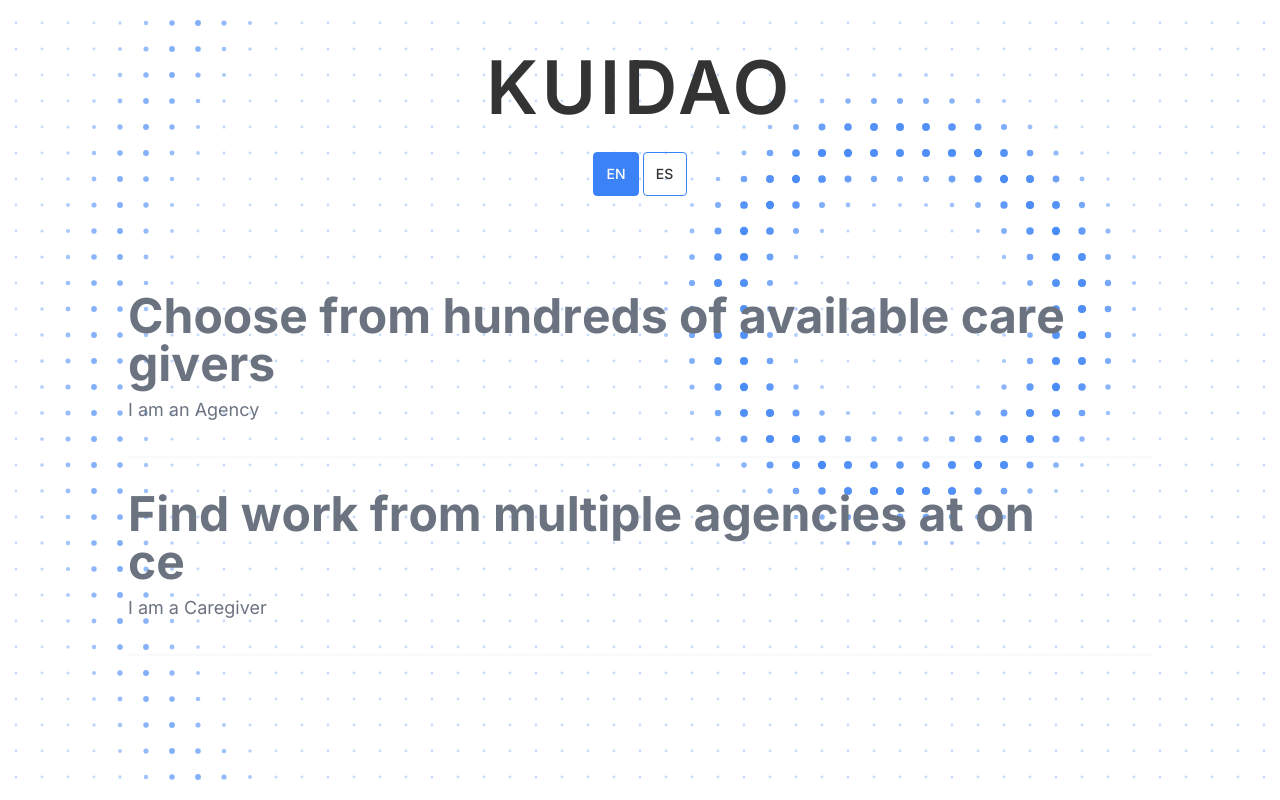
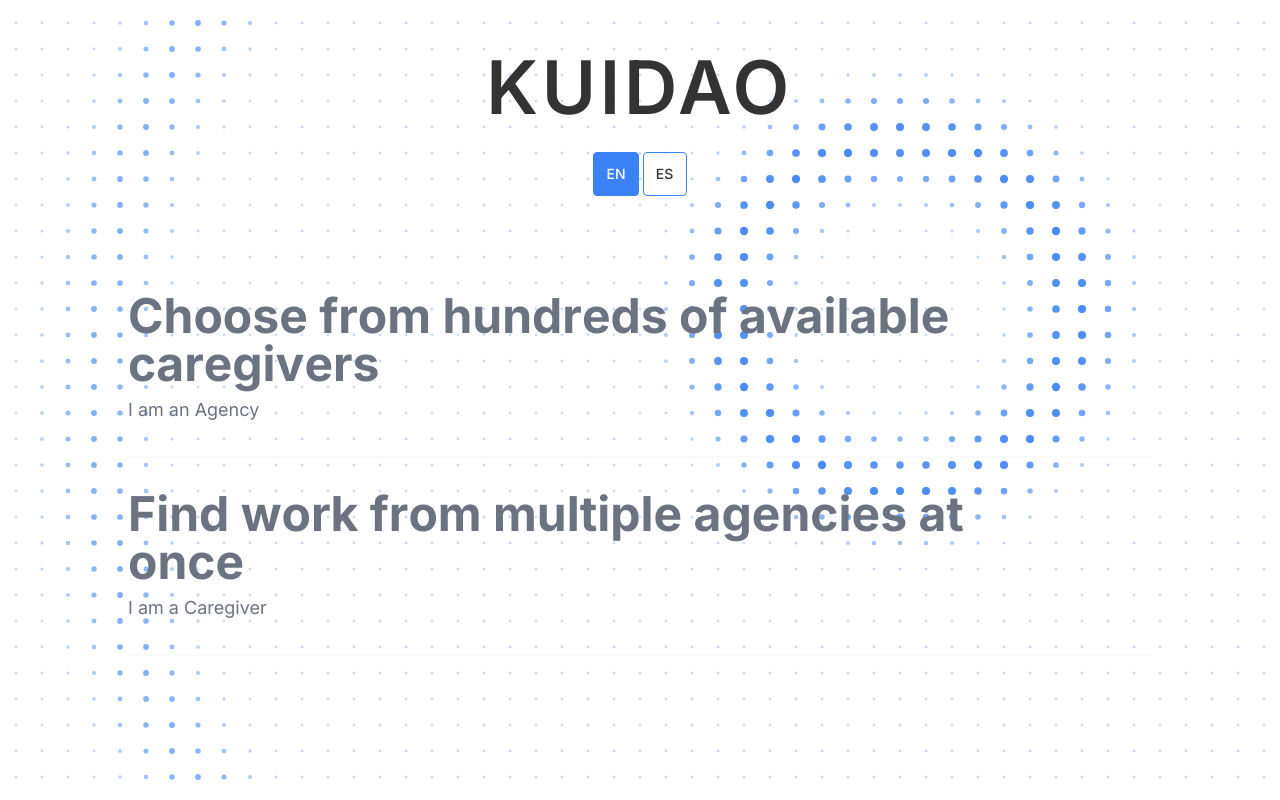
Before and after one commit to romaniantwinkie/kuida, a Next.js app: page / in a window 1280 px wide. Built offline with nearby package versions, Linux system fonts and the light colour scheme.

Commit message:
Keep hover-link headings wrapping on word boundaries.
Letter motion stays inside each word so phrases like "at once" and "disponibles" no longer split mid-word.

Co-authored-by: romaniantwinkie <romaniantwinkie@users.noreply.github.com>

```diff
--- a/src/components/ui/interactive-hover-links.tsx
+++ b/src/components/ui/interactive-hover-links.tsx
@@ -50,12 +50,19 @@ function HoverLink({ heading, subheading, href }: InteractiveHoverLinkItem) {
           }}
           transition={{
             type: "spring",
-            staggerChildren: 0.075,
-            delayChildren: 0.25,
+            staggerChildren: 0.05,
+            delayChildren: 0.1,
           }}
           className="relative z-10 block text-3xl font-bold text-muted-foreground transition-colors duration-500 group-hover:text-foreground group-focus-visible:text-foreground sm:text-4xl md:text-5xl"
         >
-          {heading.split("").map((letter, index) => (
+          {heading.split(" ").map((word, wordIndex, words) => (
+            <span key={`${word}-${wordIndex}`}>
+              <motion.span
+                className="inline-block whitespace-nowrap"
+                variants={{ initial: { x: 0 }, whileHover: { x: 0 } }}
+                transition={{ staggerChildren: 0.03 }}
+              >
+                {word.split("").map((letter, letterIndex) => (
                   <motion.span
                     variants={{
                       initial: { x: 0 },
@@ -63,10 +70,14 @@ function HoverLink({ heading, subheading, href }: InteractiveHoverLinkItem) {
                     }}
                     transition={{ type: "spring" }}
                     className="inline-block"
-              key={`${letter}-${index}`}
+                    key={`${letter}-${letterIndex}`}
                   >
-              {letter === " " ? "\u00A0" : letter}
+                    {letter}
                   </motion.span>
+                ))}
+              </motion.span>
+              {wordIndex < words.length - 1 ? " " : null}
+            </span>
           ))}
         </motion.span>
         <span className="relative z-10 mt-2 block text-base text-muted-foreground transition-colors duration-500 group-hover:text-foreground group-focus-visible:text-foreground md:text-lg">
```
Lines whose indentation alone changed are shown as unchanged.
